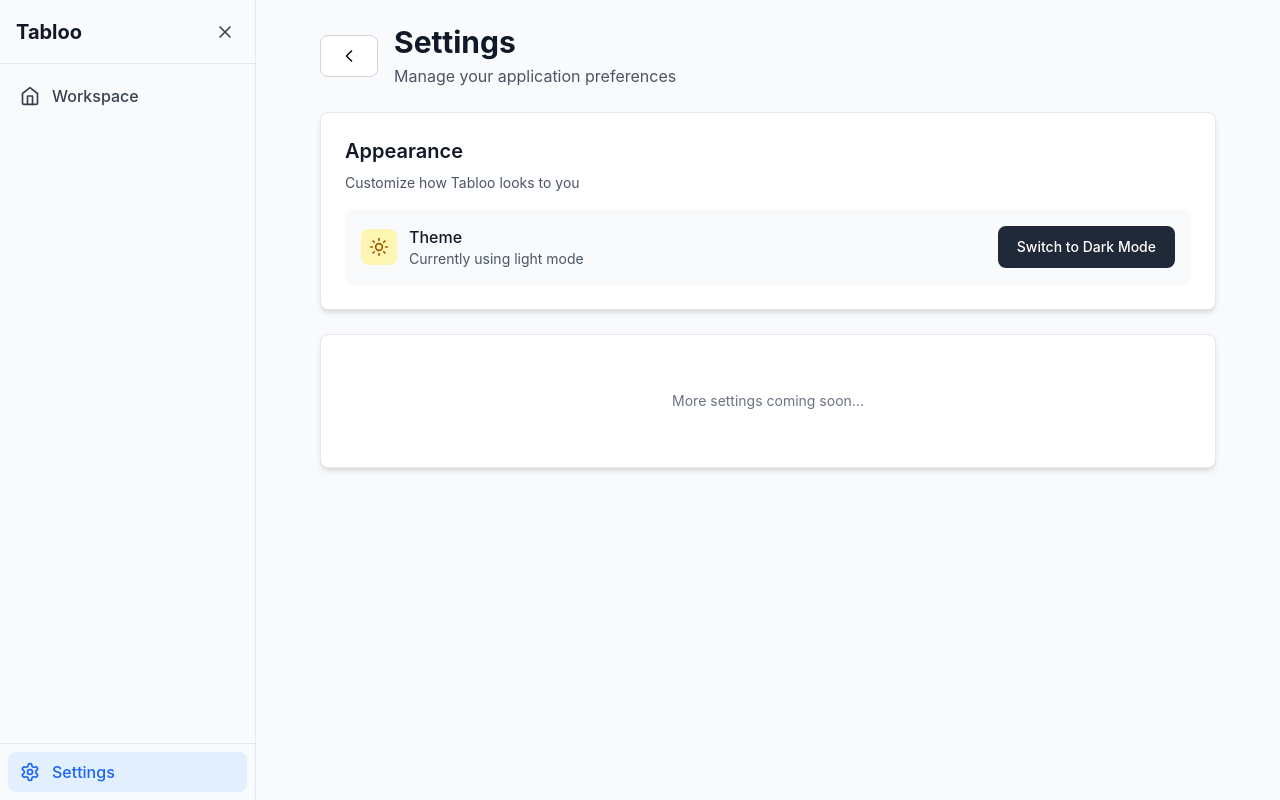
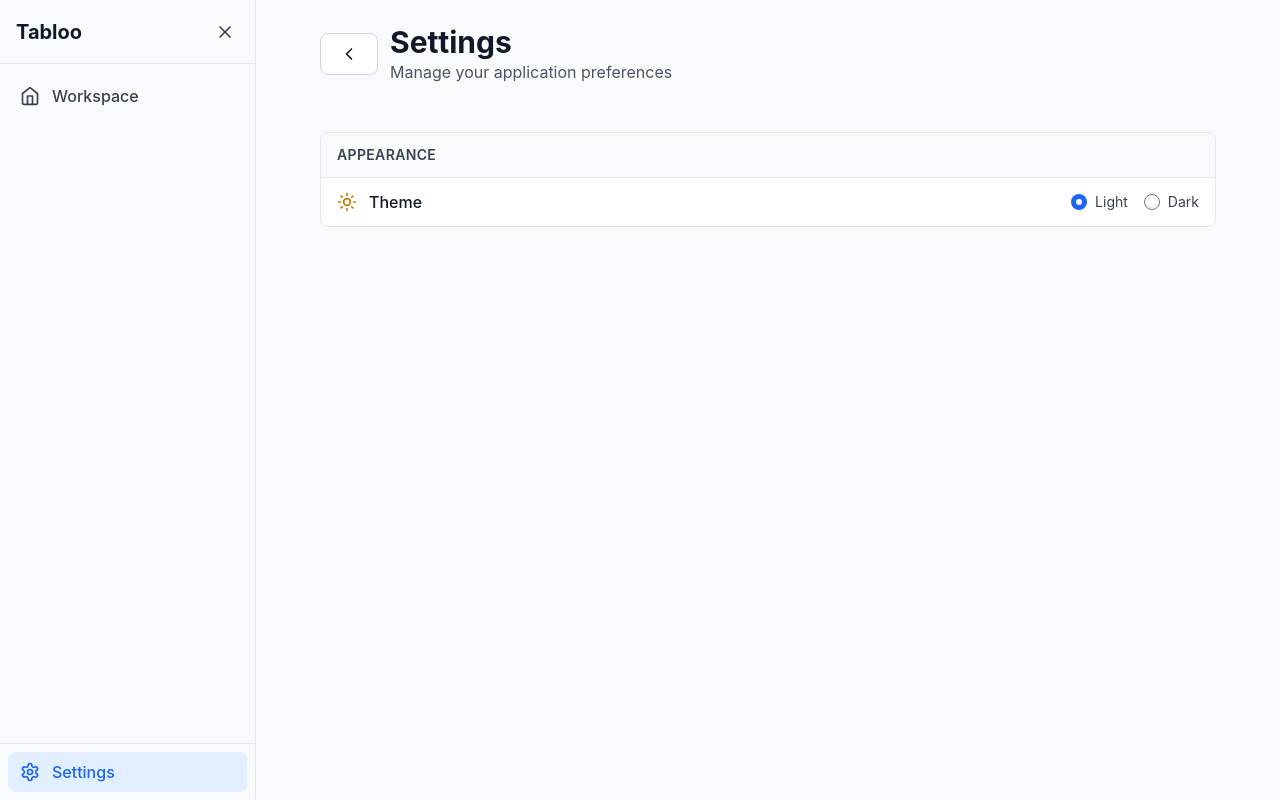
Before and after one commit to adminKing123/tabloo, a React (Vite) app: page /settings in a window 1280 px wide. Built offline with nearby package versions, Linux system fonts and the light colour scheme.

Commit message:
UI Updates

```diff
--- a/src/pages/SettingsPage.jsx
+++ b/src/pages/SettingsPage.jsx
@@ -1,4 +1,4 @@
-import { Button, Card } from 'flowbite-react';
+import { Button } from 'flowbite-react';
 import { ChevronLeft, Moon, Sun } from 'lucide-react';
 import { useNavigate } from 'react-router-dom';
 import { useStore } from '../store/store';
@@ -16,7 +16,7 @@
     <Layout>
       <div className="max-w-4xl mx-auto">
         {/* Header */}
-        <div className="flex items-center gap-4 mb-6">
+        <div className="flex items-center gap-3 mb-12">
           <Button
             color="light"
             onClick={() => navigate(-1)}
@@ -25,63 +25,51 @@
           </Button>
           <div>
             <h1 className="text-3xl font-bold text-gray-900 dark:text-white">Settings</h1>
-            <p className="text-gray-600 dark:text-gray-400 mt-1">
+            <p className="text-gray-600 dark:text-gray-400">
               Manage your application preferences
             </p>
           </div>
         </div>
 
         {/* Appearance Settings */}
-        <Card className="mb-6">
-          <div className="space-y-4">
-            <div>
-              <h2 className="text-xl font-semibold text-gray-900 dark:text-white mb-2">
-                Appearance
-              </h2>
-              <p className="text-sm text-gray-600 dark:text-gray-400">
-                Customize how Tabloo looks to you
-              </p>
+        <div className="bg-white dark:bg-gray-800 rounded-lg border border-gray-200 dark:border-gray-700 divide-y divide-gray-200 dark:divide-gray-700 overflow-hidden">
+          <div className="px-4 py-3 bg-gray-50 dark:bg-gray-900/50">
+            <h2 className="text-sm font-semibold text-gray-700 dark:text-gray-300 uppercase tracking-wide">Appearance</h2>
+          </div>
+
+          <div className="px-4 py-3 flex items-center justify-between">
+            <div className="flex items-center gap-3">
+              {isDark ? (
+                <Moon className="w-5 h-5 text-blue-500" />
+              ) : (
+                <Sun className="w-5 h-5 text-yellow-500" />
+              )}
+              <span className="font-medium text-gray-900 dark:text-white">Theme</span>
             </div>
-
-            {/* Theme Toggle */}
-            <div className="flex items-center justify-between p-4 bg-gray-50 dark:bg-gray-800 rounded-lg">
-              <div className="flex items-center gap-3">
-                {isDark ? (
-                  <div className="p-2 bg-gray-700 rounded-lg">
-                    <Moon className="w-5 h-5 text-blue-400" />
-                  </div>
-                ) : (
-                  <div className="p-2 bg-yellow-100 rounded-lg">
-                    <Sun className="w-5 h-5 text-yellow-600" />
-                  </div>
-                )}
-                <div>
-                  <div className="font-medium text-gray-900 dark:text-white">
-                    Theme
-                  </div>
-                  <div className="text-sm text-gray-600 dark:text-gray-400">
-                    Currently using {isDark ? 'dark' : 'light'} mode
-                  </div>
-                </div>
-              </div>
-              <Button
-                onClick={toggleTheme}
-                color={isDark ? 'light' : 'dark'}
-              >
-                Switch to {isDark ? 'Light' : 'Dark'} Mode
-              </Button>
+            <div className="flex items-center gap-4">
+              <label className="flex items-center gap-2 cursor-pointer">
+                <input
+                  type="radio"
+                  name="theme"
+                  checked={!isDark}
+                  onChange={() => isDark && toggleTheme()}
+                  className="w-4 h-4 text-blue-600 focus:ring-blue-500 focus:ring-2"
+                />
+                <span className="text-sm text-gray-700 dark:text-gray-300">Light</span>
+              </label>
+              <label className="flex items-center gap-2 cursor-pointer">
+                <input
+                  type="radio"
+                  name="theme"
+                  checked={isDark}
+                  onChange={() => !isDark && toggleTheme()}
+                  className="w-4 h-4 text-blue-600 focus:ring-blue-500 focus:ring-2"
+                />
+                <span className="text-sm text-gray-700 dark:text-gray-300">Dark</span>
+              </label>
             </div>
           </div>
-        </Card>
-
-        {/* More settings sections can be added here in the future */}
-        <Card>
-          <div className="text-center py-8">
-            <p className="text-gray-500 dark:text-gray-400 text-sm">
-              More settings coming soon...
-            </p>
-          </div>
-        </Card>
+        </div>
       </div>
     </Layout>
   );
```
